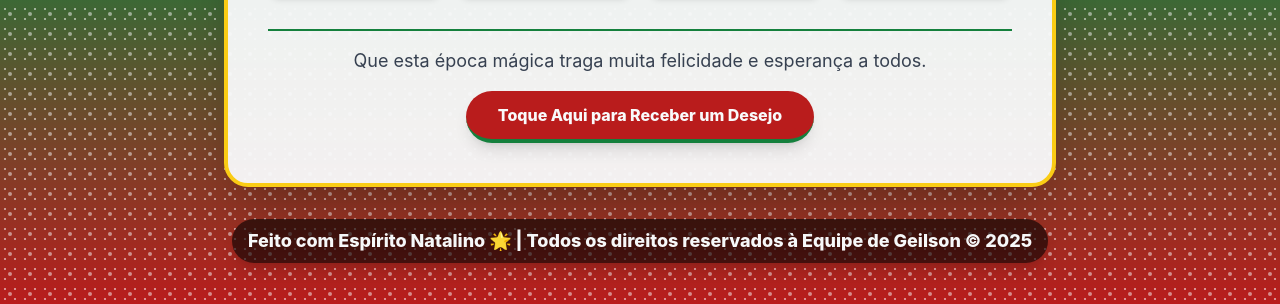
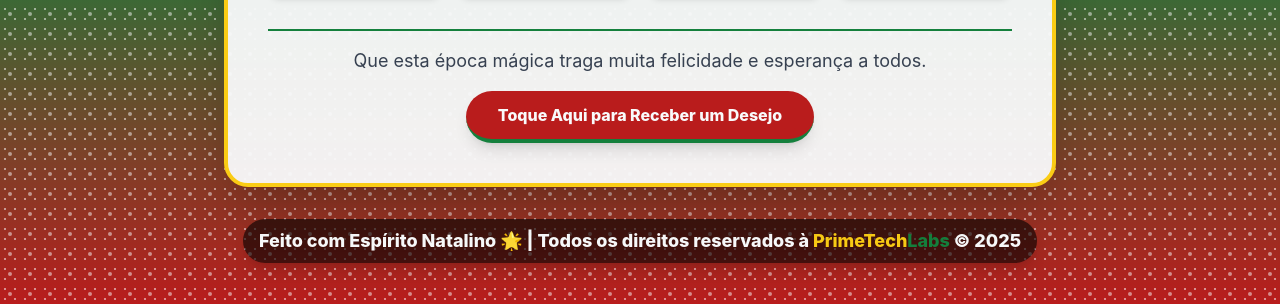
Before and after one commit to cinemaxbr18-crypto/Feliz-Natal, a plain HTML site: page index.html in a window 1280 px wide. Shown: the part 496-800 px from the top of the page. Drawn offline with nearby package versions, Linux system fonts and the light colour scheme.

Commit message:
Update index.html

```diff
--- a/index.html
+++ b/index.html
@@ -88,7 +88,6 @@
     <div class="snow-container absolute inset-0 z-0"></div>
 
     <!-- Conteúdo Principal Centrado -->
-    <!-- w-full max-w-4xl garante que o conteúdo ocupe o máximo de largura, mas não seja gigante em desktop -->
     <main class="relative z-10 p-4 md:p-8 w-full max-w-4xl">
 
         <!-- Cartão Principal -->
@@ -97,7 +96,6 @@
             <!-- Título e Saudação (Responsividade na tipografia) -->
             <header class="text-center mb-8">
                 <p class="text-xl sm:text-2xl text-christmas-red font-bold">Da Nossa Família para a Sua</p>
-                <!-- O tamanho da fonte é ajustado: 5xl em mobile, 7xl em telas maiores (sm) -->
                 <h1 class="text-5xl sm:text-7xl font-bold text-christmas-green mt-2 leading-tight font-festive-simulated">
                     Feliz Natal!
                 </h1>
@@ -109,12 +107,11 @@
                 </div>
             </header>
 
-            <!-- Contador Regressivo (Responsividade no layout) -->
+            <!-- Contador Regressivo -->
             <section class="mb-8">
                 <h2 class="text-center text-3xl font-bold mb-4 text-christmas-red border-b-2 border-christmas-red pb-2">
                     Contagem Regressiva para o Natal
                 </h2>
-                <!-- Layout adaptável: 2 colunas em mobile, 4 colunas em tablet/notebook (sm:grid-cols-4) -->
                 <div id="countdown" class="grid grid-cols-2 sm:grid-cols-4 gap-4 text-center">
                     <!-- Unidades de tempo serão inseridas aqui pelo JavaScript -->
                 </div>
@@ -129,7 +126,6 @@
                 <p class="text-lg text-gray-700 mb-4">
                     Que esta época mágica traga muita felicidade e esperança a todos.
                 </p>
-                <!-- Botão: w-full em mobile, w-auto em telas maiores (sm:w-auto) -->
                 <button
                     id="wishButton"
                     class="w-full sm:w-auto px-8 py-3 bg-christmas-red text-snow-white font-extrabold rounded-full shadow-lg hover:shadow-xl transform hover:scale-[1.05] transition duration-200 border-b-4 border-christmas-green active:border-b-0 active:translate-y-0.5"
@@ -143,14 +139,20 @@
 
         </div>
 
-        <!-- Rodapé (Copyright Adaptativo) -->
+        <!-- Rodapé (Copyright com PrimeTechLabs Clicável) -->
         <footer class="text-center mt-8">
-            <!-- Balão adaptativo:
-            - w-fit mx-auto: Centraliza e ocupa apenas a largura do conteúdo, evitando quebras.
-            - text-base sm:text-lg: Diminui a fonte em mobile para caber melhor.
-            -->
             <div class="w-fit mx-auto px-4 py-2 rounded-full bg-black/60 text-snow-white text-base sm:text-lg font-extrabold shadow-lg">
-                <p>Feito com Espírito Natalino 🌟 | Todos os direitos reservados à Equipe de Geilson © 2025</p>
+                <p>
+                    Feito com Espírito Natalino 🌟 | Todos os direitos reservados à
+                    <!-- Link para primetechlabs.html -->
+                    <a
+                        href="primetechlabs.html"
+                        class="hover:underline hover:text-christmas-gold transition duration-200"
+                    >
+                        <span class="text-christmas-gold">PrimeTech</span><span class="text-christmas-green">Labs</span>
+                    </a>
+                    © 2025
+                </p>
             </div>
         </footer>
 
```
